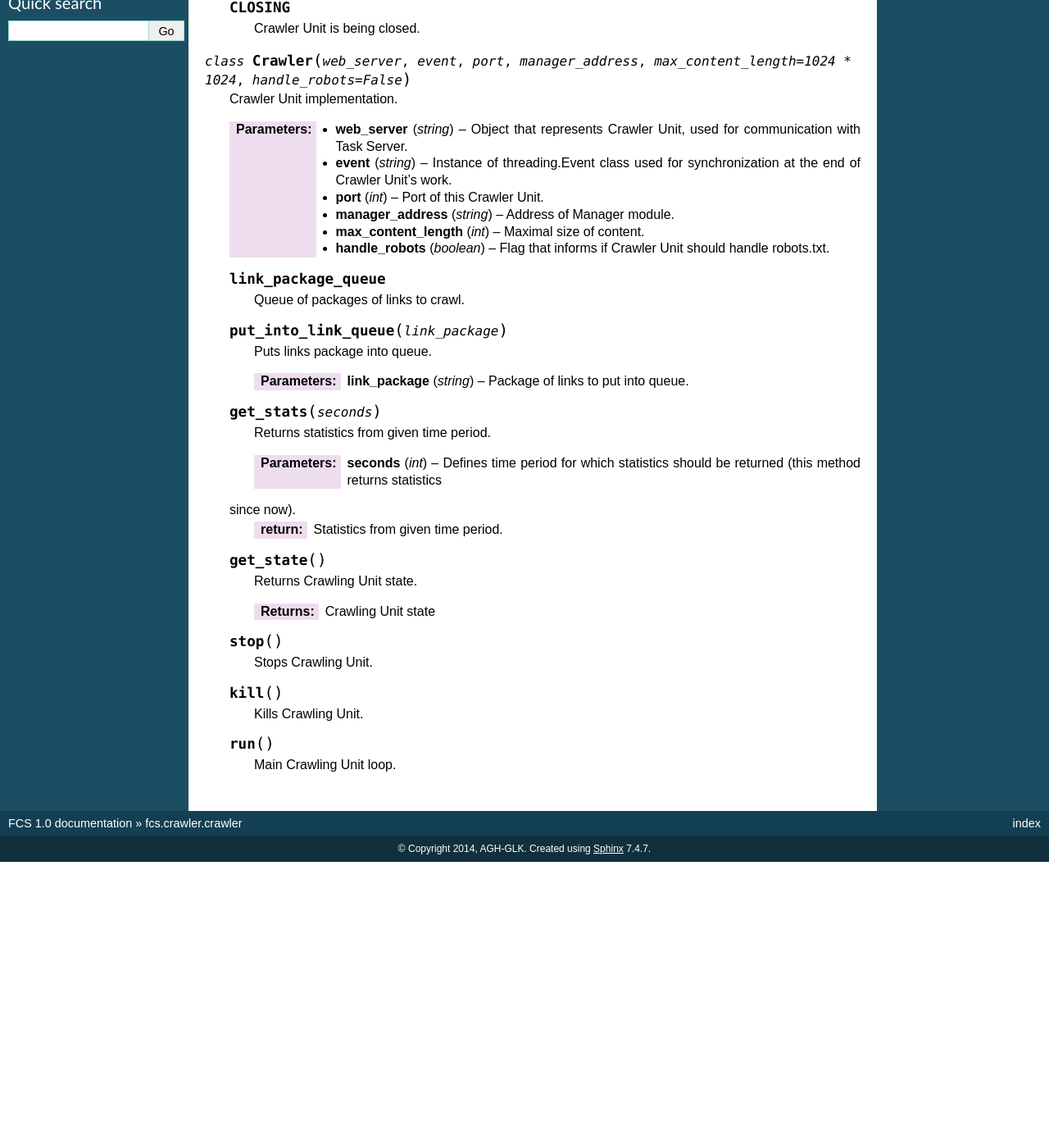
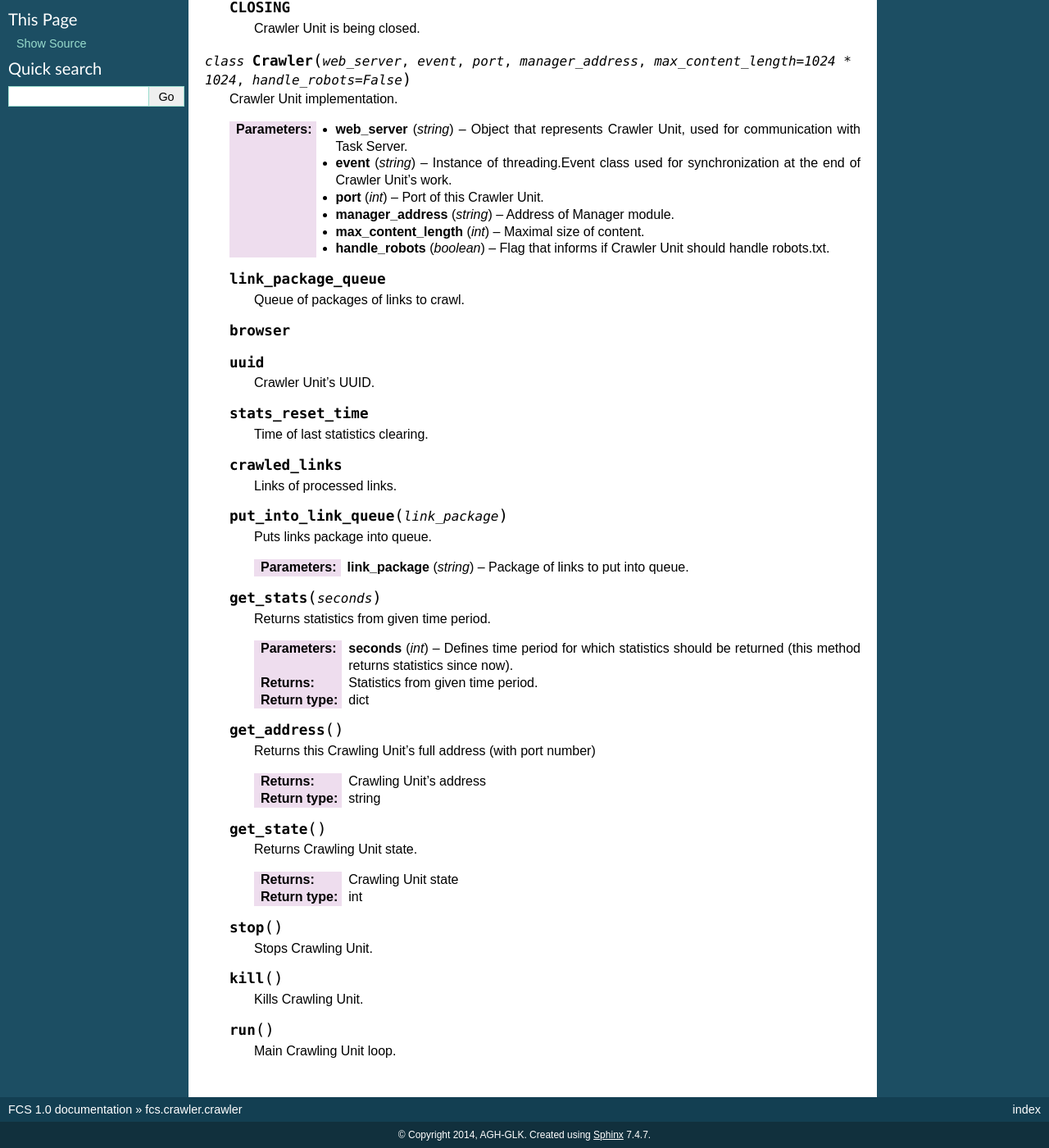
Before and after one commit to agh-glk/fcs, a Sphinx documentation site: the page built from docs/source/crawler/crawler.rst, in a window 1280 px wide and 1400 px high, scrolled down 377 px. Shown: the whole window at 82% size. Built offline with Sphinx 7.4.7, drawn with Linux system fonts in a browser that asks for light colours; formulas are drawn with MathJax 3; before the commit the page ends 1428 px from its top, so only the background shows below that; some of the changed text lies outside the part shown.

Commit message:
[NT] Edit

```diff
--- a/docs/source/crawler/crawler.rst
+++ b/docs/source/crawler/crawler.rst
@@ -39,6 +39,20 @@
 
       Queue of packages of links to crawl.
 
+   .. py:attribute:: browser
+
+   .. py:attribute:: uuid
+
+      Crawler Unit's UUID.
+
+   .. py:attribute:: stats_reset_time
+
+      Time of last statistics clearing.
+
+   .. py:attribute:: crawled_links
+
+      Links of processed links.
+
    .. py:method:: put_into_link_queue(link_package)
 
       Puts links package into queue.
@@ -49,15 +63,23 @@
 
       Returns statistics from given time period.
 
-      :param int seconds: Defines time period for which statistics should be returned (this method returns statistics
-   since now).
+      :param int seconds: Defines time period for which statistics should be returned (this method returns statistics since now).
       :return: Statistics from given time period.
+      :rtype: dict
+
+   .. py:method:: get_address()
+
+      Returns this Crawling Unit's full address (with port number)
+
+      :return: Crawling Unit's address
+      :rtype: string
 
    .. py:method:: get_state()
 
       Returns Crawling Unit state.
 
       :return: Crawling Unit state
+      :rtype: int
 
    .. py:method:: stop()
 
```
